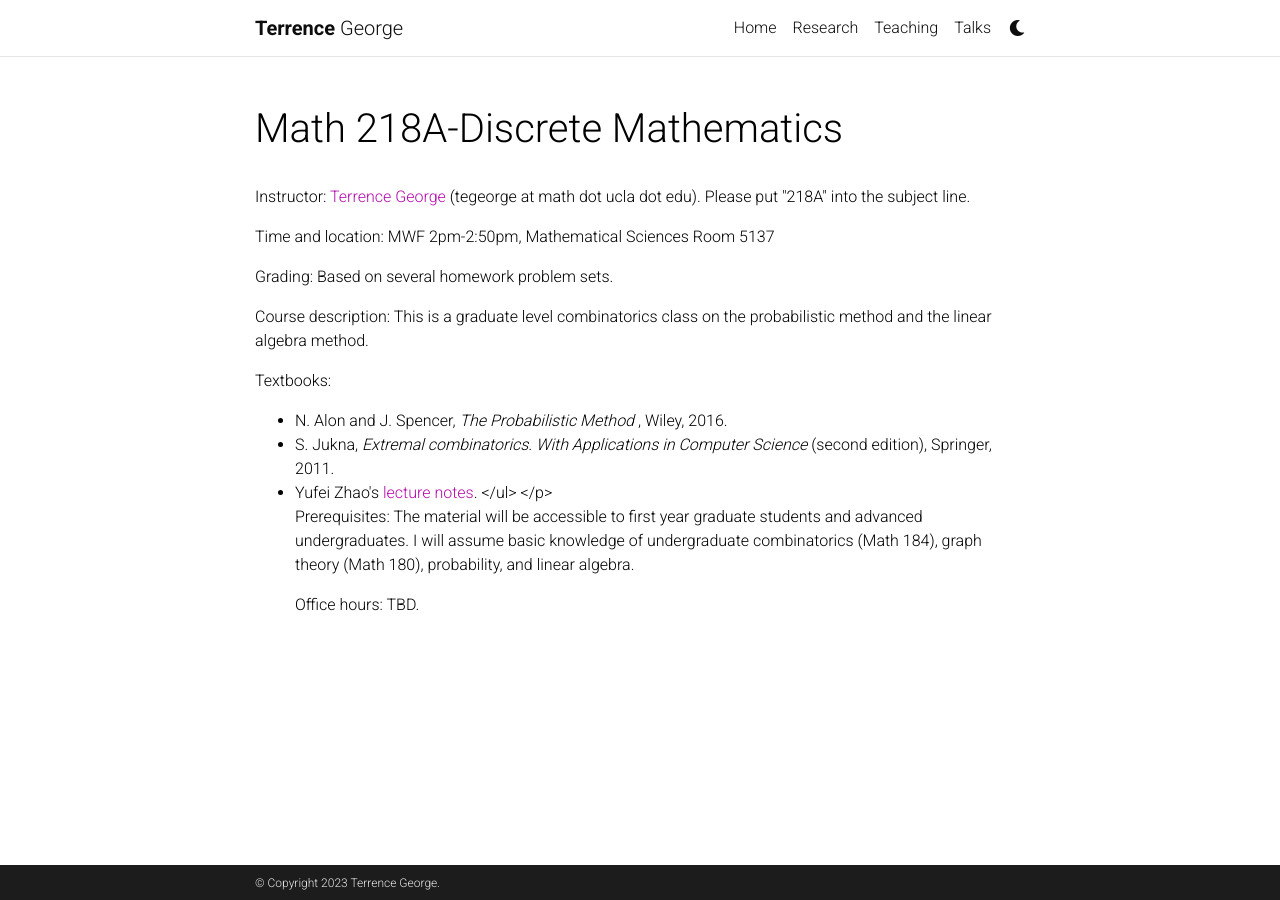
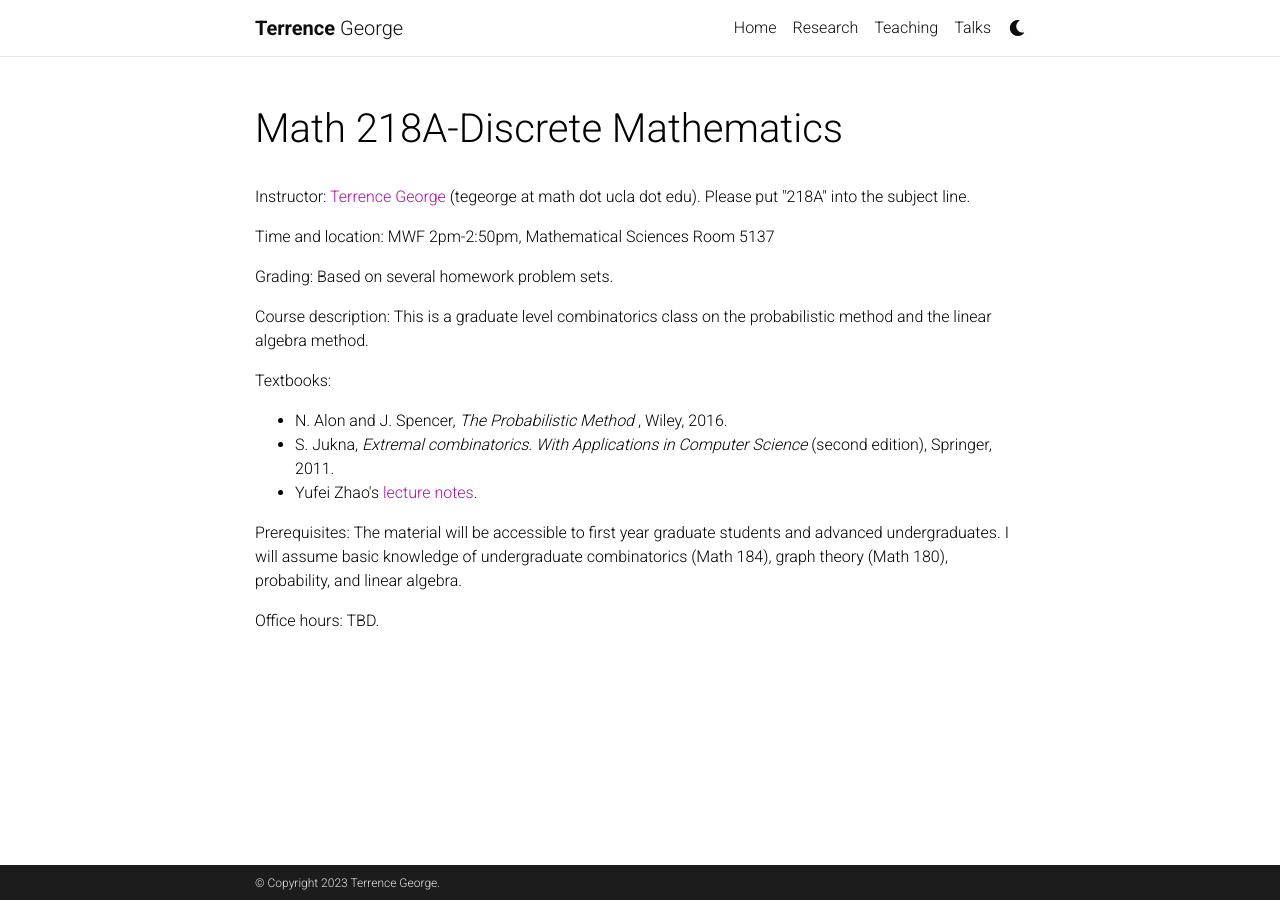
Before and after one commit to terrencegeorge/terrencegeorge.github.io, a Jekyll site: the page built from _pages/Math218A.md, in a window 1280 px wide. Built offline with Jekyll 4.4.1, drawn with Linux system fonts in a browser that asks for light colours; comment, search, counter and statistics services are not loaded; a style sheet for code colours, icons or effects is not loaded.

```diff
--- a/_pages/Math218A.md
+++ b/_pages/Math218A.md
@@ -19,7 +19,7 @@ nav_order:
 <ul>
 <li> N. Alon and J. Spencer, <em>The Probabilistic Method </em>, Wiley, 2016. </li>
 <li> S. Jukna, <em>Extremal combinatorics. With Applications in Computer Science </em> (second edition), Springer, 2011.</li>
-<li> Yufei Zhao's <a href="https://yufeizhao.com/pm/">lecture notes</a>.
+<li> Yufei Zhao's <a href="https://yufeizhao.com/pm/">lecture notes</a>. </li>
 </ul>
 </p>
 <p class="noindent">
```
